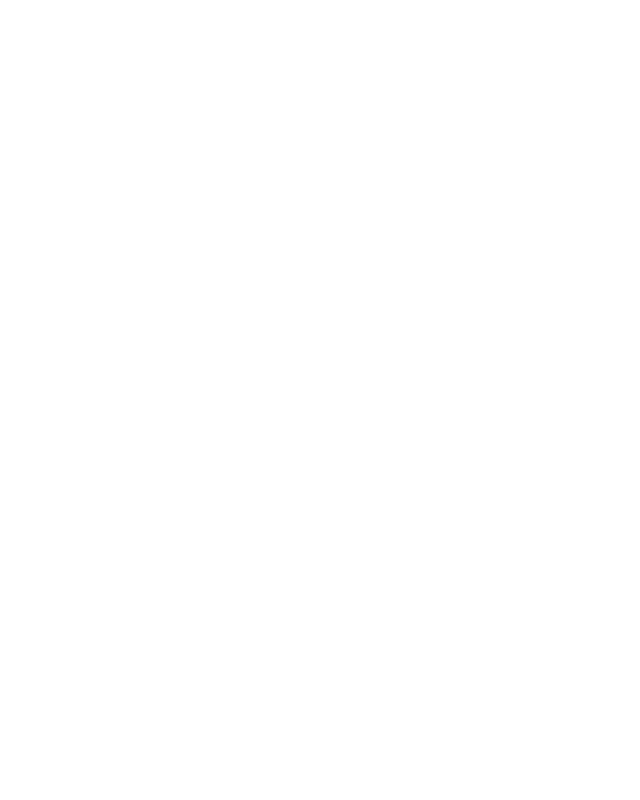
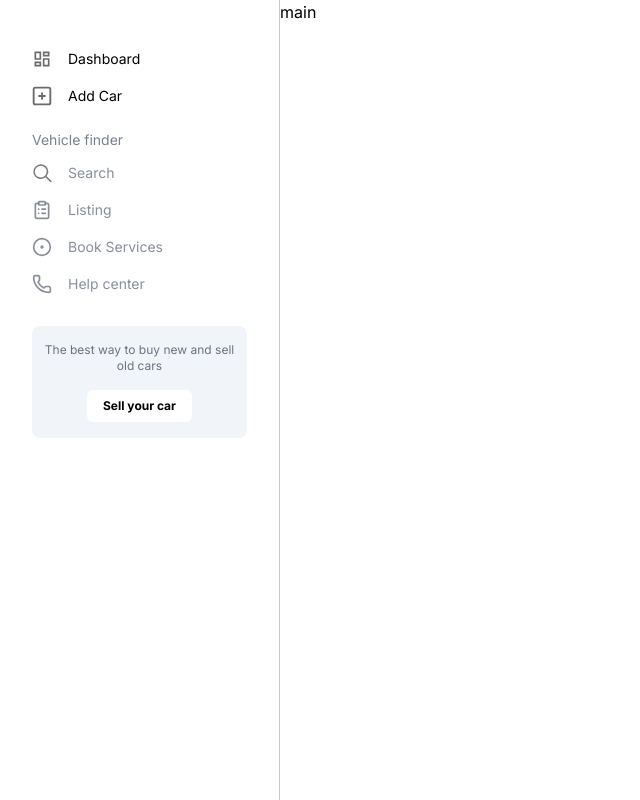
Before and after one commit to marvinsakali/car_rental, a React (Vite) app in the folder client/: page /owner in a window 1280 px wide. Before the commit this address had no page. Shown: the whole page, without its empty margins (0-640 px from the left). Built offline with nearby package versions, Linux system fonts and the light colour scheme.

Commit message:
completed Listing page sidebar

```diff
--- a/client/src/App.jsx
+++ b/client/src/App.jsx
@@ -6,6 +6,7 @@
 import Login from "./pages/Login";
 import MyBookings from "./pages/MyBookings";
 import Layout from "./pages/Layout";
+import Listing from "./pages/Listing";
 
 const App = () => {
   return (
@@ -13,6 +14,7 @@
       <Routes>
         <Route path="/login" element={<Login />} />
         <Route path="/cars" element={<Cars />} />
+        <Route path="/owner" element={<Listing/>}/>
 
         <Route path="/" element={<Layout />}>
           <Route index element={<Home />} />
--- /dev/null
+++ b/client/src/pages/Listing.jsx
@@ -0,0 +1,59 @@
+import React from "react";
+import { assets } from "../assets/assets";
+import { CircleDotIcon, ClipboardListIcon, Phone } from "lucide-react";
+
+const Listing = () => {
+  return (
+    <div className="min-h-screen grid grid-cols-[280px_1fr]">
+      {/* left sidebar */}
+      <div className="border-r border-r-borderColor py-12 px-8 space-y-6">
+        <div className=" flex flex-col space-y-4">
+          <div className="flex gap-4 items-center cursor-pointer">
+            <img src={assets.dashboardIcon} className="w-5 h-5" alt="" />
+            <p className=" text-[14px]">Dashboard</p>
+          </div>
+          <div className="flex gap-4 items-center cursor-pointer">
+            <img src={assets.addIcon} className="w-5 h-5" alt="" />
+            <p className=" text-[14px]">Add Car</p>
+          </div>
+        </div>
+
+        <div className="">
+          <h3 className="text-gray-500/90 mb-3 text-muted text-sm">
+            Vehicle finder
+          </h3>
+          <div className="space-y-4 text-gray-500/80">
+            <div className="flex gap-4 items-center cursor-pointer">
+              <img src={assets.search_icon} className="w-5 h-5" alt="" />
+              <p className=" text-[14px]">Search</p>
+            </div>
+            <div className="flex gap-4 items-center cursor-pointer">
+              <ClipboardListIcon className="w-5 h-5" />
+              <p className=" text-[14px]">Listing</p>
+            </div>
+            <button className="flex gap-4 items-center cursor-pointer">
+              <CircleDotIcon className="w-5 h-5" />
+              <p className=" text-[14px]">Book Services</p>
+            </button>
+            <div className="flex gap-4 items-center cursor-pointer">
+              <Phone className="w-5 h-5" />
+              <p className=" text-[14px]">Help center</p>
+            </div>
+          </div>
+
+          <div className="mt-8 px-2 py-4 bg-light rounded-lg flex flex-col gap-4 items-center text-center text-xs justify-center ">
+            <p className="text-gray-500">
+              The best way to buy new and sell old cars
+            </p>
+            <button className="bg-white px-4 py-2 rounded-md font-bold"> Sell your car</button>
+          </div>
+        </div>
+      </div>
+
+      {/* right  side */}
+      <main className=""> main</main>
+    </div>
+  );
+};
+
+export default Listing;
```
